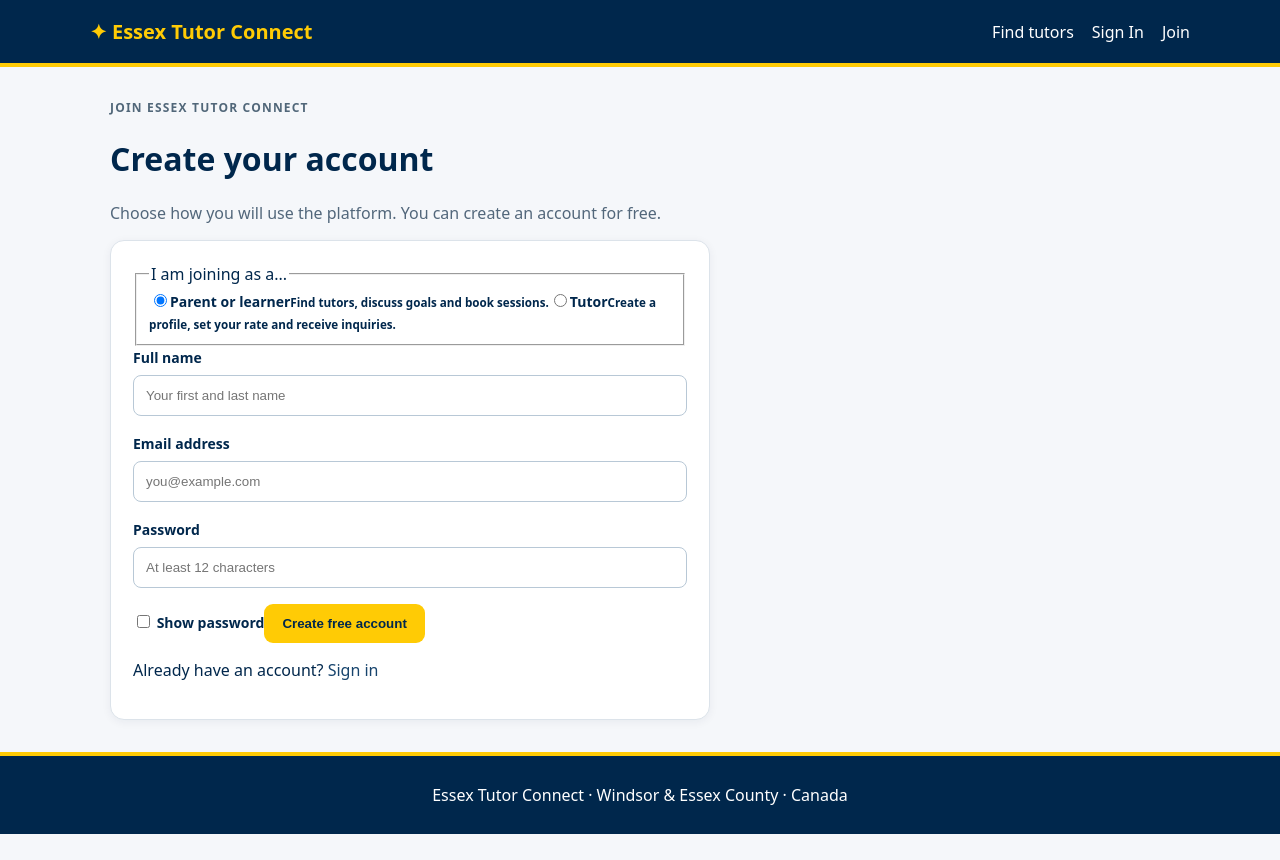
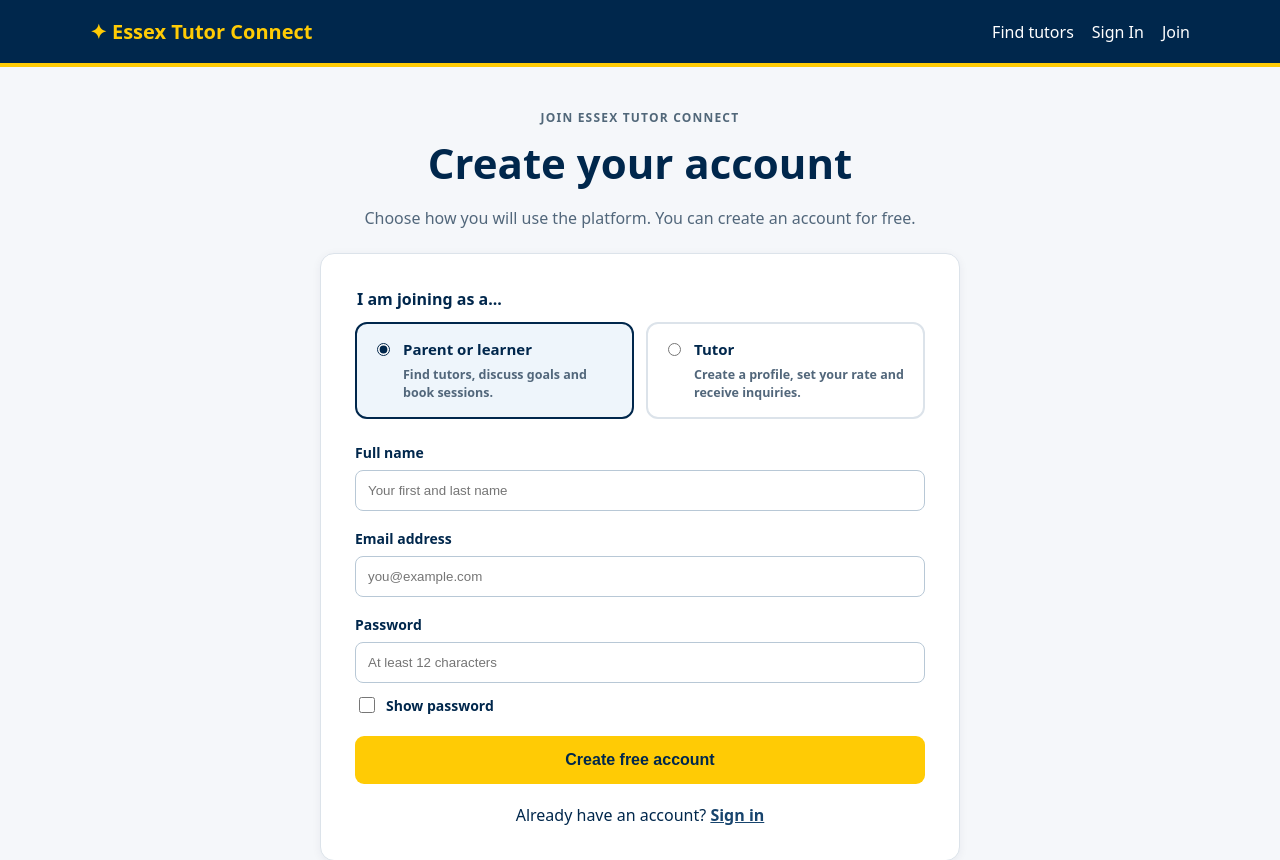
Before and after one commit to jvalenciuk/essex-tutor-connect, a Next.js app: page /register in a window 1280 px wide. Shown: the top 860 px of the page. Before the commit the page ends 834 px from the top, so only its background shows below. Built offline with nearby package versions, Linux system fonts and the light colour scheme; no server answers.

Commit message:
Style accessible role-based signup and streamlined sign-in

```diff
--- a/app/style.css
+++ b/app/style.css
@@ -447,3 +447,27 @@ footer {
 .home-trust>a { font-weight:700; }
 @media(max-width:850px){ .home-hero { grid-template-columns:1fr; } .home-hero-side { grid-template-columns:repeat(3,minmax(0,1fr)); } .home-highlight { align-items:flex-start; flex-direction:column; } .home-step-grid { grid-template-columns:repeat(2,minmax(0,1fr)); } }
 @media(max-width:600px){ .home-hero-side,.home-benefits,.home-audience-grid,.home-step-grid { grid-template-columns:1fr; } .home-highlight { flex-direction:row; align-items:center; } .home-hero-actions>a { width:100%; } .home-benefits { gap:16px; } .home-trust { display:block; } .home-audience-card { padding:22px; } }
+
+
+/* Account creation and sign-in */
+.signup-page { max-width:760px; padding-top:42px; }
+.signup-heading { text-align:center; margin-bottom:24px; }
+.signup-heading h1 { font-size:clamp(30px,4vw,42px); margin:8px 0; }
+.signup-form { max-width:640px; margin:0 auto; padding:clamp(20px,4vw,34px); }
+.signup-role-fieldset { border:0; margin:0 0 22px; padding:0; min-width:0; }
+.signup-role-fieldset legend { font-size:16px; font-weight:800; margin-bottom:12px; }
+.signup-role-grid { display:grid; grid-template-columns:repeat(2,minmax(0,1fr)); gap:12px; }
+.signup-role { display:flex; align-items:flex-start; gap:10px; border:2px solid var(--border); border-radius:12px; padding:15px; cursor:pointer; font-size:15px; }
+.signup-role.selected { border-color:var(--blue); background:#eef5fb; }
+.signup-role input { flex:0 0 auto; margin-top:4px; accent-color:var(--blue); }
+.signup-role strong, .signup-role small { display:block; }
+.signup-role small { margin-top:7px; color:var(--muted); line-height:1.45; }
+.signup-show-password { display:flex; align-items:center; gap:8px; margin:-5px 0 20px; cursor:pointer; }
+.signup-show-password input { width:16px; height:16px; accent-color:var(--blue); }
+.signup-info, .signup-success { padding:14px 16px; border-radius:10px; line-height:1.5; }
+.signup-info { background:#eef5fb; border-left:4px solid var(--blue-light); }
+.signup-success { background:#e8f5ee; border-left:4px solid #15803d; }
+.signup-submit { width:100%; min-height:48px; font-size:16px; }
+.signup-signin { text-align:center; margin:20px 0 0; }
+.signup-signin a { font-weight:800; text-decoration:underline; }
+@media(max-width:560px) { .signup-role-grid { grid-template-columns:1fr; } }
```
